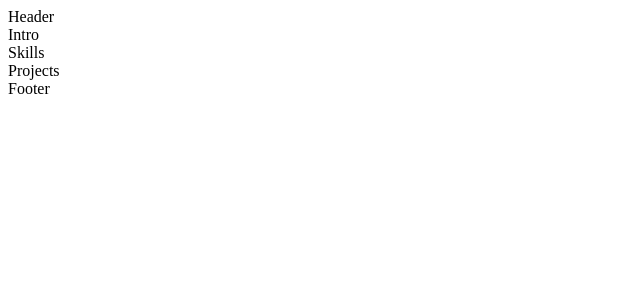
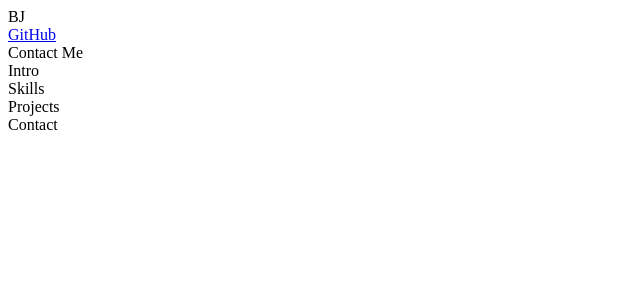
Before and after one commit to bensonjing/bensonjing.github.io, a React (Create React App) app: page / in a window 1280 px wide. Shown: the top 300 px of the page, without its empty margins (0-640 px from the left). Built offline with nearby package versions, Linux system fonts and the light colour scheme.

Commit message:
implement header

```diff
--- a/src/App.js
+++ b/src/App.js
@@ -2,7 +2,7 @@ import Header from "./components/Header";
 import Intro from "./components/Intro";
 import Skills from "./components/Skills";
 import Projects from "./components/Projects";
-import Footer from "./components/Footer";
+import Contact from "./components/Contact";
 
 function App() {
   return (
@@ -11,7 +11,7 @@ function App() {
       <Intro />
       <Skills />
       <Projects />
-      <Footer />
+      <Contact />
     </>
   );
 }
--- /dev/null
+++ b/src/components/Contact.js
@@ -0,0 +1,5 @@
+function Contact() {
+  return <div>Contact</div>;
+}
+
+export default Contact;
--- a/src/components/Footer.js
+++ /dev/null
@@ -1,5 +0,0 @@
-function Footer() {
-  return <div>Footer</div>;
-}
-
-export default Footer;
--- a/src/components/Header.js
+++ b/src/components/Header.js
@@ -1,5 +1,20 @@
 function Header() {
-  return <div>Header</div>;
+  const goToContact = (e) => {
+    e.preventDefault();
+    window.location.replace("/#contact");
+  };
+
+  return (
+    <div id="header">
+      <div>BJ</div>
+      <div>
+        <a href="https://github.com/bensonjing" target="_blank">
+          GitHub
+        </a>
+        <div onClick={(e) => goToContact(e)}>Contact Me</div>
+      </div>
+    </div>
+  );
 }
 
 export default Header;
```
